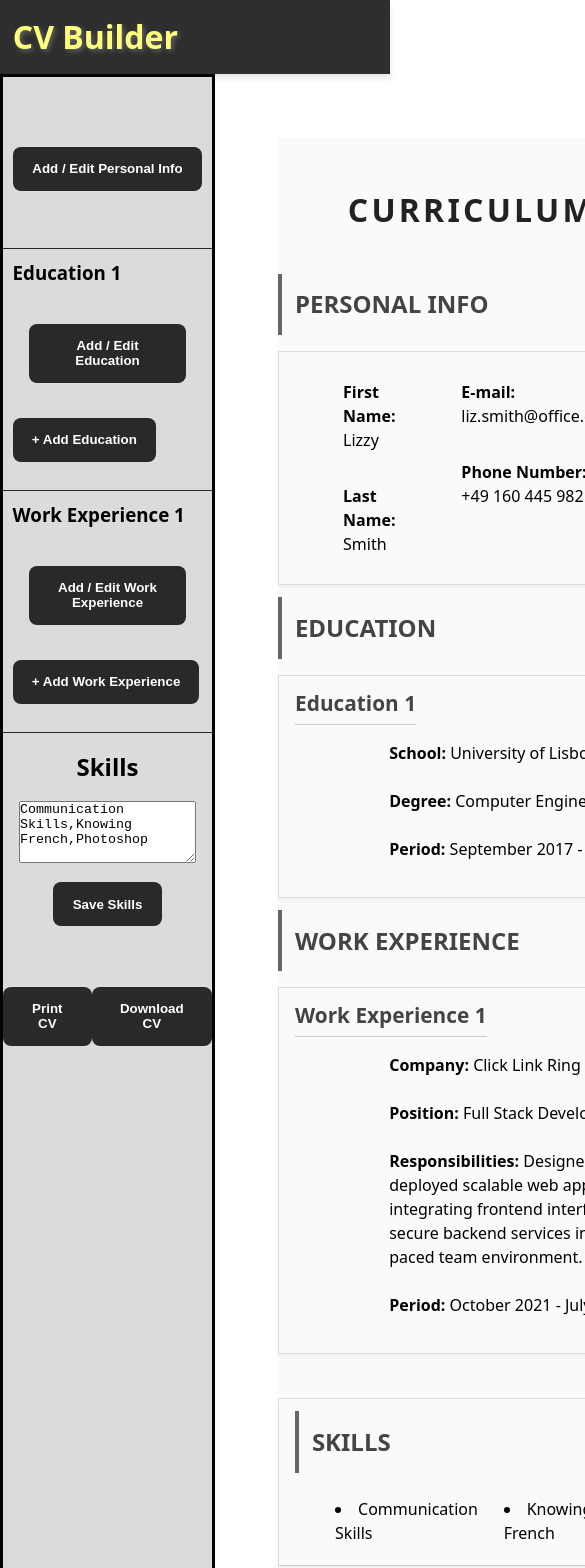
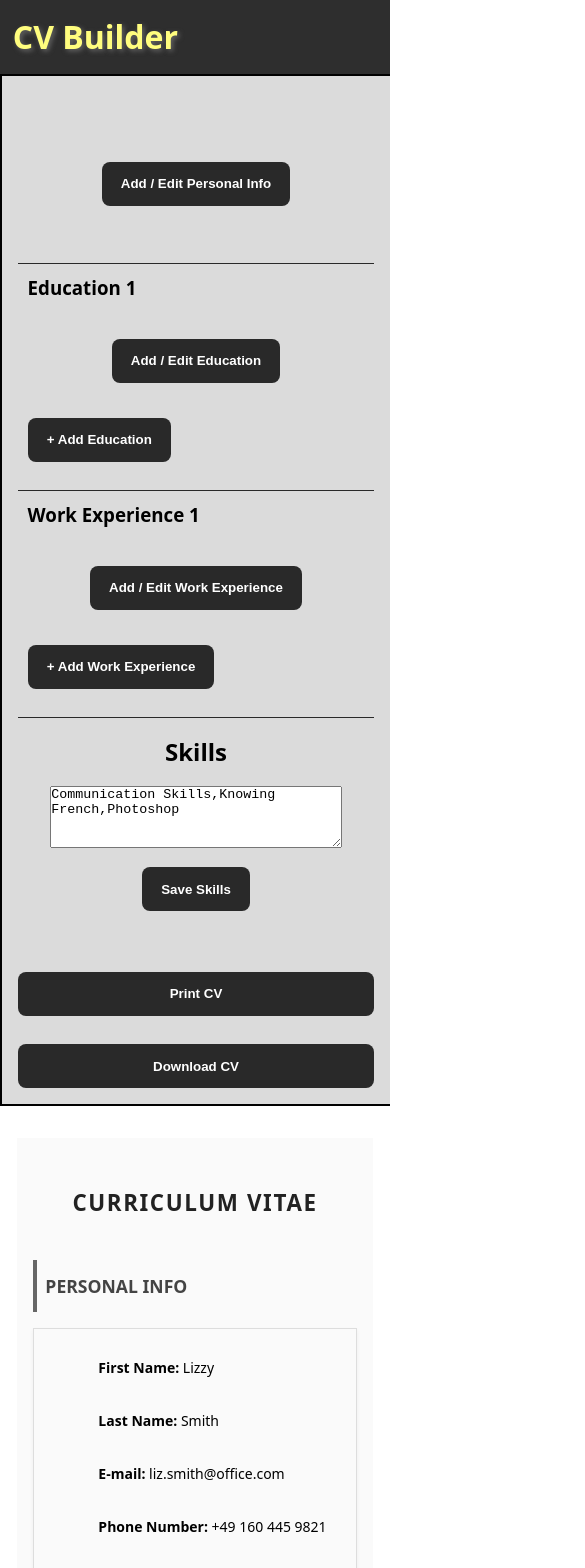
Before and after one commit to FreeFallRush/cv-application, a React (Vite) app: page / in a window 390 px wide. Shown: the top 1568 px of the page, 585 px wide, since content can reach past the window. Built offline with nearby package versions, Linux system fonts and the light colour scheme.

Commit message:
Modified App.jsx
Added styles and responsive styles in CVPreview.css and FormStyles.css

```diff
--- a/src/App.css
+++ b/src/App.css
@@ -1,12 +1,16 @@
 .content {
   display: flex;
   min-height: 100vh;
+  gap: 1rem;
 }
 
 .sidebar {
   flex: 1;
-  border: 3px solid black;
-  background-color: rgb(219, 219, 219);
+  max-width: 350px;
+  border: 2px solid black;
+  background-color: #dbdbdb;
+  padding: 1rem;
+  overflow-y: auto;
 }
 
 .preview-section {
@@ -14,6 +18,8 @@
   display: flex;
   flex-direction: column;
   align-items: center;
+  padding: 1rem;
+  overflow-y: auto;
 }
 
 .personalInfo-form,
@@ -30,7 +36,9 @@ h3 {
 .cv-actions {
   margin-top: 2rem;
   display: flex;
-  justify-content: space-around;
+  gap: 1rem;
+  flex-wrap: wrap;
+  justify-content: center;
 }
 
 @media print {
@@ -48,5 +56,43 @@ h3 {
     left: 0;
     top: 0;
     width: 100%;
+    border: none;
+    padding: 0;
   }
 }
+
+@media (max-width: 1024px) {
+  .sidebar {
+    max-width: 280px;
+  }
+}
+
+@media (max-width: 768px) {
+  .content {
+    flex-direction: column;
+    min-width: 100%;
+  }
+
+  .sidebar {
+    max-width: 100%;
+    border-right: none;
+    border-bottom: 2px solid #000;
+  }
+
+  .preview-section {
+    width: 100%;
+    min-width: unset;
+    padding: 0.5rem;
+  }
+}
+
+@media (max-width: 480px) {
+  .cv-actions {
+    flex-direction: column;
+    align-items: stretch;
+  }
+
+  .cv-actions button {
+    width: 100%;
+  }
+}
--- a/src/styles/CVPreview.css
+++ b/src/styles/CVPreview.css
@@ -1,7 +1,8 @@
 .cv-preview {
-  min-width: 80%;
-  margin: 4rem;
-  padding: 1rem 0;
+  width: 100%;
+  max-width: 900px;
+  margin: 2rem auto;
+  padding: 1.5rem;
   display: flex;
   flex-direction: column;
   text-align: center;
@@ -104,25 +105,34 @@
 }
 
 @media (max-width: 768px) {
-  .personalInfo strong,
-  .educationInfo strong,
-  .practicalExperience strong {
-    width: 100px;
+  .cv-preview {
+    width: 95%;
+    margin: 0.5rem auto;
+    padding: 1rem;
+    font-size: 14px;
   }
-  .practicalExperience p span:last-child {
-    max-width: 100%;
+
+  .cv-preview h2 {
+    font-size: 1.4rem;
+    letter-spacing: 0.1rem;
   }
-  /* .personalInfo strong {
-    display: block;
-    margin-bottom: 0.2rem;
+
+  .cv-preview h3 {
+    font-size: 1.1rem;
+    padding-left: 0.5rem;
+  }
+
+  .personalInfo {
+    flex-direction: column;
+    align-items: flex-start;
   }
 
   .personalInfo-group {
-    margin-left: 1rem;
-    text-align: left;
+    width: 100%;
   }
 
-  .personalInfo-group p {
-    padding: 0.5rem;
-  } */
+  .skills-list {
+    flex-direction: column;
+    gap: 0.5rem;
+  }
 }
--- a/src/styles/FormStyles.css
+++ b/src/styles/FormStyles.css
@@ -2,10 +2,10 @@
 .educationInfoForm,
 .practicalExperienceForm,
 .skillsForm {
-  /* margin-bottom: 1.5rem; */
   padding: 1rem;
   text-align: center;
 }
+
 .personalInfoForm {
   padding: 3rem 0;
 }
@@ -36,9 +36,10 @@
 }
 
 .form-group label {
-  flex: 0 0 120px;
-  margin-right: 0.6rem;
+  flex: 0 0 110px;
+  margin-right: 0.3rem;
   font-weight: bold;
+  text-align: left;
 }
 
 .form-group input {
```
